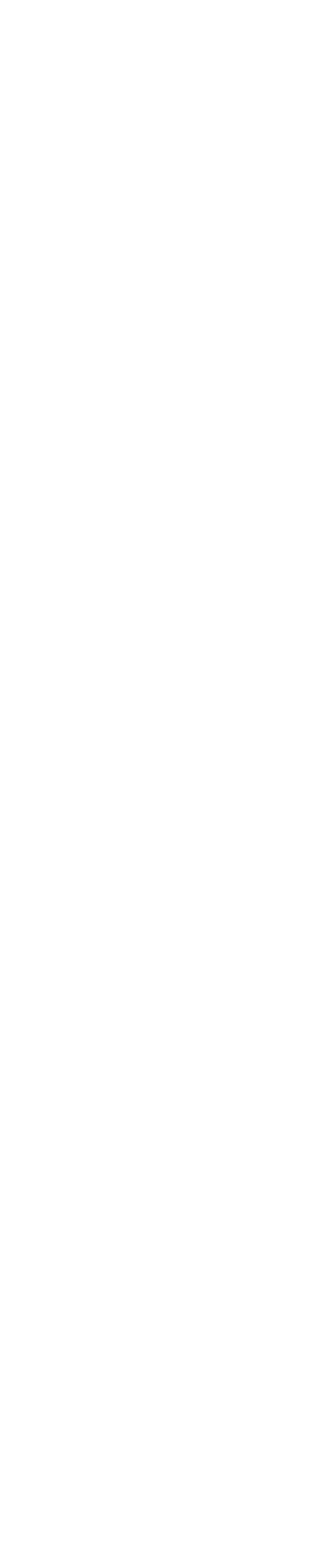
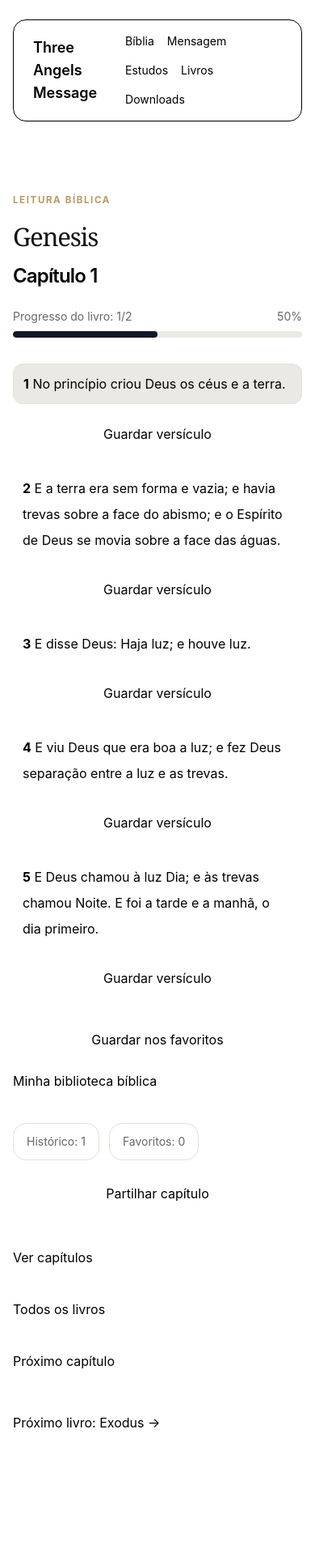
Before and after one commit to eliaslicojicacoma-spec/three-message-agels, a Next.js app: page /bible/genesis/1 in a window 390 px wide. Shown: the top 1923 px of the page at 81% size. Before the commit the page ends 844 px from the top, so only its background shows below. Built offline with nearby package versions, Linux system fonts and the light colour scheme.

Commit message:
Revert "fix: hide old menu on mobile"
This reverts commit 311e40d5d32c830b574cfb9c8a853470031c1df6.

```diff
--- a/src/app/bible/[book]/[chapter]/page.tsx
+++ b/src/app/bible/[book]/[chapter]/page.tsx
@@ -50,20 +50,20 @@ export default async function BibleChapterPage({ params }: PageProps) {
 
   if (!currentChapter) {
     return (
-      <main className="hidden md:block hidden md:block mx-auto max-w-4xl px-4 py-16">
-        <div className="hidden md:block hidden md:block section-shell">
-          <p className="hidden md:block hidden md:block eyebrow-clean">Bíblia offline</p>
-          <h1 className="hidden md:block hidden md:block section-title mt-5">{currentBook.name}</h1>
-          <h2 className="hidden md:block hidden md:block mt-4 text-2xl font-semibold">Capítulo {chapterNumber}</h2>
-          <p className="hidden md:block hidden md:block mt-6 text-[var(--text-soft)]">
+      <main className="mx-auto max-w-4xl px-4 py-16">
+        <div className="section-shell">
+          <p className="eyebrow-clean">Bíblia offline</p>
+          <h1 className="section-title mt-5">{currentBook.name}</h1>
+          <h2 className="mt-4 text-2xl font-semibold">Capítulo {chapterNumber}</h2>
+          <p className="mt-6 text-[var(--text-soft)]">
             O conteúdo deste capítulo ainda está em preparação.
           </p>
 
-          <div className="hidden md:block hidden md:block mt-8 flex flex-wrap gap-3">
-            <Link href={`/bible/${book}`} className="hidden md:block hidden md:block button-ghost">
+          <div className="mt-8 flex flex-wrap gap-3">
+            <Link href={`/bible/${book}`} className="button-ghost">
               Ver capítulos
             </Link>
-            <Link href="/bible/books" className="hidden md:block hidden md:block button-ghost">
+            <Link href="/bible/books" className="button-ghost">
               Todos os livros
             </Link>
           </div>
@@ -82,31 +82,31 @@ export default async function BibleChapterPage({ params }: PageProps) {
   const progress = getChapterProgress(book, chapterNumber);
 
   return (
-    <main className="hidden md:block hidden md:block mx-auto max-w-4xl px-4 py-16">
-      <div className="hidden md:block hidden md:block section-shell">
-        <p className="hidden md:block hidden md:block eyebrow-clean">Leitura bíblica</p>
-        <h1 className="hidden md:block hidden md:block section-title mt-5">{currentBook.name}</h1>
-        <h2 className="hidden md:block hidden md:block mt-4 text-2xl font-semibold">Capítulo {chapterNumber}</h2>
+    <main className="mx-auto max-w-4xl px-4 py-16">
+      <div className="section-shell">
+        <p className="eyebrow-clean">Leitura bíblica</p>
+        <h1 className="section-title mt-5">{currentBook.name}</h1>
+        <h2 className="mt-4 text-2xl font-semibold">Capítulo {chapterNumber}</h2>
 
-        <div className="hidden md:block hidden md:block mt-6">
-          <div className="hidden md:block hidden md:block mb-2 flex items-center justify-between gap-3 text-sm text-[var(--text-soft)]">
+        <div className="mt-6">
+          <div className="mb-2 flex items-center justify-between gap-3 text-sm text-[var(--text-soft)]">
             <span>
               Progresso do livro: {progress.current}/{progress.total}
             </span>
             <span>{progress.percent}%</span>
           </div>
 
-          <div className="hidden md:block hidden md:block h-2 w-full overflow-hidden rounded-full bg-[var(--surface-soft)]">
+          <div className="h-2 w-full overflow-hidden rounded-full bg-[var(--surface-soft)]">
             <div
-              className="hidden md:block hidden md:block h-full rounded-full bg-[var(--primary)]"
+              className="h-full rounded-full bg-[var(--primary)]"
               style={{ width: `${progress.percent}%` }}
             />
           </div>
         </div>
 
-        <div className="hidden md:block hidden md:block mt-8 space-y-4">
+        <div className="mt-8 space-y-4">
           {currentChapter.verses.map((verse, index) => (
-            <div key={verse.verse} id={`verse-${verse.verse}`} className="hidden md:block hidden md:block space-y-3">
+            <div key={verse.verse} id={`verse-${verse.verse}`} className="space-y-3">
               <HighlightedVerse
                 verse={verse.verse}
                 text={verse.text}
@@ -130,44 +130,44 @@ export default async function BibleChapterPage({ params }: PageProps) {
           chapter={chapterNumber}
         />
 
-        <div className="hidden md:block hidden md:block mt-4 flex flex-wrap gap-3">
+        <div className="mt-4 flex flex-wrap gap-3">
           <ShareChapterButton
             title={`${currentBook.name} ${chapterNumber}`}
             urlPath={`/bible/${book}/${chapterNumber}`}
           />
         </div>
 
-        <div className="hidden md:block hidden md:block mt-10 flex flex-wrap gap-3">
-          <Link href={`/bible/${book}`} className="hidden md:block hidden md:block button-ghost">
+        <div className="mt-10 flex flex-wrap gap-3">
+          <Link href={`/bible/${book}`} className="button-ghost">
             Ver capítulos
           </Link>
 
-          <Link href="/bible/books" className="hidden md:block hidden md:block button-ghost">
+          <Link href="/bible/books" className="button-ghost">
             Todos os livros
           </Link>
 
           {prevChapter && (
-            <Link href={`/bible/${book}/${prevChapter}`} className="hidden md:block hidden md:block button-ghost">
+            <Link href={`/bible/${book}/${prevChapter}`} className="button-ghost">
               Capítulo anterior
             </Link>
           )}
 
           {nextChapter && (
-            <Link href={`/bible/${book}/${nextChapter}`} className="hidden md:block hidden md:block button-main">
+            <Link href={`/bible/${book}/${nextChapter}`} className="button-main">
               Próximo capítulo
             </Link>
           )}
         </div>
 
-        <div className="hidden md:block hidden md:block mt-6 flex flex-wrap gap-3">
+        <div className="mt-6 flex flex-wrap gap-3">
           {previousBook && (
-            <Link href={`/bible/${previousBook.slug}`} className="hidden md:block hidden md:block button-ghost">
+            <Link href={`/bible/${previousBook.slug}`} className="button-ghost">
               ← Livro anterior: {previousBook.name}
             </Link>
           )}
 
           {nextBook && (
-            <Link href={`/bible/${nextBook.slug}`} className="hidden md:block hidden md:block button-ghost">
+            <Link href={`/bible/${nextBook.slug}`} className="button-ghost">
               Próximo livro: {nextBook.name} →
             </Link>
           )}
--- a/src/app/layout.tsx
+++ b/src/app/layout.tsx
@@ -69,10 +69,10 @@ export default function RootLayout({
 }) {
   return (
     <html lang="pt">
-      <body className="hidden md:block hidden md:block min-h-screen bg-[var(--bg)] text-[var(--fg)]">
-        <div className="hidden md:block hidden md:block flex min-h-screen flex-col">
+      <body className="min-h-screen bg-[var(--bg)] text-[var(--fg)]">
+        <div className="flex min-h-screen flex-col">
           <Header />
-          <div className="hidden md:block hidden md:block flex-1">{children}</div>
+          <div className="flex-1">{children}</div>
           <Footer />
         </div>
       </body>
--- a/src/components/layout/footer/index.tsx
+++ b/src/components/layout/footer/index.tsx
@@ -2,42 +2,42 @@ import Link from "next/link";
 
 export default function Footer() {
   return (
-    <footer className="hidden md:block hidden md:block mt-24 bg-[#121212] text-[#f5f3ee]">
-      <div className="hidden md:block hidden md:block page-shell py-16">
-        <div className="hidden md:block hidden md:block grid gap-10 md:grid-cols-3">
+    <footer className="mt-24 bg-[#121212] text-[#f5f3ee]">
+      <div className="page-shell py-16">
+        <div className="grid gap-10 md:grid-cols-3">
           <div>
-            <h3 className="hidden md:block hidden md:block editorial-serif text-4xl">Three Angels Message</h3>
-            <p className="hidden md:block hidden md:block mt-5 max-w-md text-sm leading-7 text-white/72">
+            <h3 className="editorial-serif text-4xl">Three Angels Message</h3>
+            <p className="mt-5 max-w-md text-sm leading-7 text-white/72">
               Uma plataforma missionária digital dedicada à proclamação do evangelho eterno,
               ao estudo da Bíblia e à partilha de recursos cristãos e adventistas.
             </p>
           </div>
 
           <div>
-            <p className="hidden md:block hidden md:block text-xs font-semibold uppercase tracking-[0.18em] text-white/45">
+            <p className="text-xs font-semibold uppercase tracking-[0.18em] text-white/45">
               Navegação
             </p>
-            <div className="hidden md:block hidden md:block mt-5 grid gap-3 text-sm">
-              <Link href="/bible" className="hidden md:block hidden md:block text-white/78 transition hover:text-white">Bíblia</Link>
-              <Link href="/three-angels-message" className="hidden md:block hidden md:block text-white/78 transition hover:text-white">Mensagem</Link>
-              <Link href="/studies" className="hidden md:block hidden md:block text-white/78 transition hover:text-white">Estudos</Link>
-              <Link href="/books" className="hidden md:block hidden md:block text-white/78 transition hover:text-white">Livros</Link>
+            <div className="mt-5 grid gap-3 text-sm">
+              <Link href="/bible" className="text-white/78 transition hover:text-white">Bíblia</Link>
+              <Link href="/three-angels-message" className="text-white/78 transition hover:text-white">Mensagem</Link>
+              <Link href="/studies" className="text-white/78 transition hover:text-white">Estudos</Link>
+              <Link href="/books" className="text-white/78 transition hover:text-white">Livros</Link>
             </div>
           </div>
 
           <div>
-            <p className="hidden md:block hidden md:block text-xs font-semibold uppercase tracking-[0.18em] text-white/45">
+            <p className="text-xs font-semibold uppercase tracking-[0.18em] text-white/45">
               Recursos
             </p>
-            <div className="hidden md:block hidden md:block mt-5 grid gap-3 text-sm">
-              <Link href="/downloads" className="hidden md:block hidden md:block text-white/78 transition hover:text-white">Downloads</Link>
-              <Link href="/verse-of-day" className="hidden md:block hidden md:block text-white/78 transition hover:text-white">Versículo do Dia</Link>
-              <Link href="/bible/search" className="hidden md:block hidden md:block text-white/78 transition hover:text-white">Pesquisa Bíblica</Link>
+            <div className="mt-5 grid gap-3 text-sm">
+              <Link href="/downloads" className="text-white/78 transition hover:text-white">Downloads</Link>
+              <Link href="/verse-of-day" className="text-white/78 transition hover:text-white">Versículo do Dia</Link>
+              <Link href="/bible/search" className="text-white/78 transition hover:text-white">Pesquisa Bíblica</Link>
             </div>
           </div>
         </div>
 
-        <div className="hidden md:block hidden md:block mt-14 border-t border-white/10 pt-6 text-sm text-white/45">
+        <div className="mt-14 border-t border-white/10 pt-6 text-sm text-white/45">
           © 2026 Three Angels Message. All rights reserved.
         </div>
       </div>
--- a/src/components/layout/header.tsx
+++ b/src/components/layout/header.tsx
@@ -2,13 +2,13 @@ import Link from "next/link";
 
 export default function Header() {
 return (
-<header className="hidden md:block hidden md:block mx-auto max-w-6xl px-4 py-6">
-<div className="hidden md:block hidden md:block flex items-center justify-between rounded-2xl border border-[var(--stroke)] bg-white/70 px-6 py-4 shadow-sm backdrop-blur">
-<Link href="/" className="hidden md:block hidden md:block text-lg font-semibold">
+<header className="mx-auto max-w-6xl px-4 py-6">
+<div className="flex items-center justify-between rounded-2xl border border-[var(--stroke)] bg-white/70 px-6 py-4 shadow-sm backdrop-blur">
+<Link href="/" className="text-lg font-semibold">
 Three Angels Message
 </Link>
 
-<nav className="hidden md:block hidden md:block flex flex-wrap gap-4 text-sm">
+<nav className="flex flex-wrap gap-4 text-sm">
 <Link href="/bible">Bíblia</Link>
 <Link href="/three-angels-message">Mensagem</Link>
 <Link href="/studies">Estudos</Link>
```
Also changed, not shown: src/components/layout/footer.tsx (+4 -4 lines), src/components/ui/mobile-menu.tsx (+21 -21 lines).
